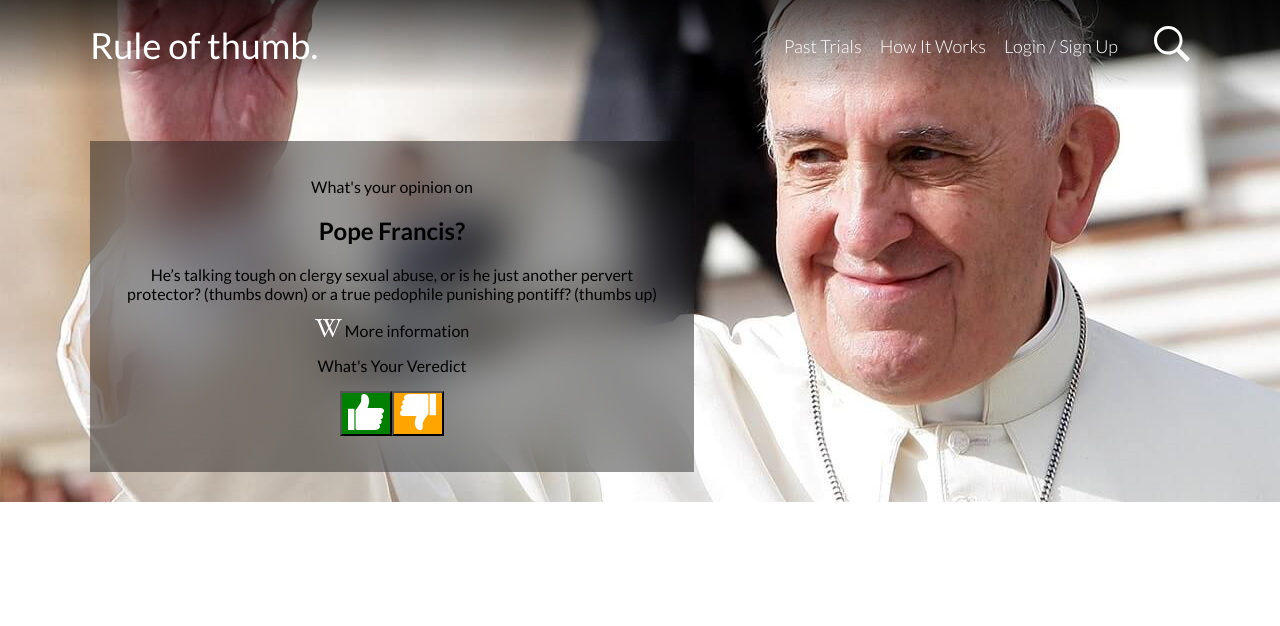
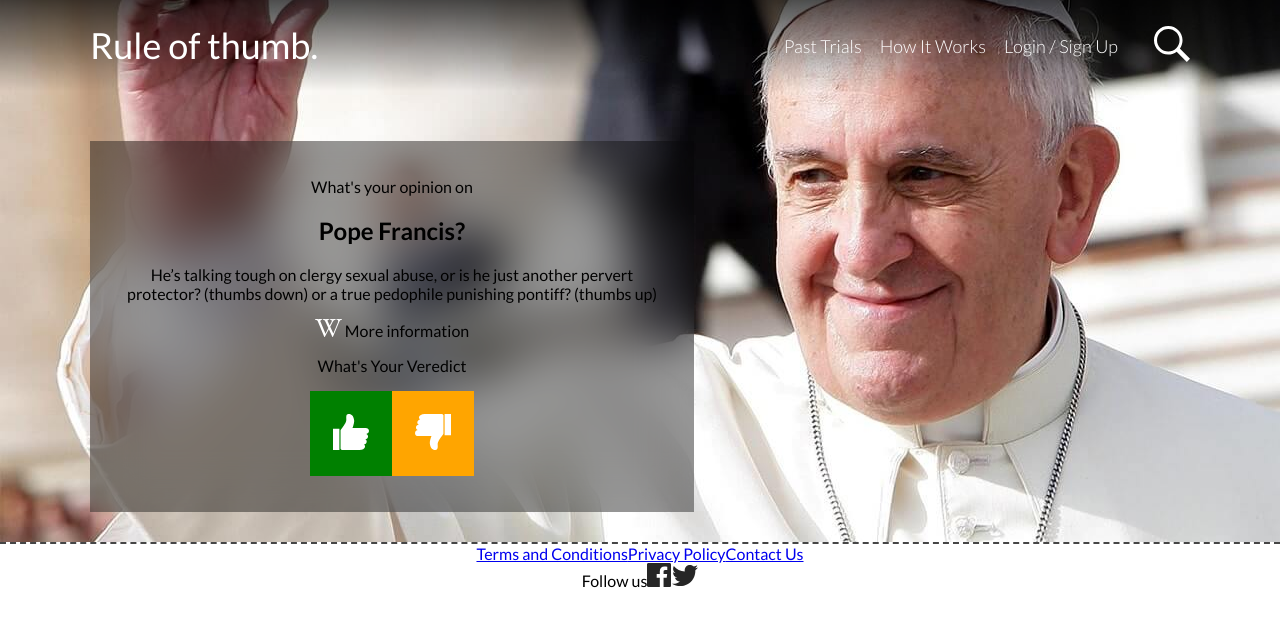
Before and after one commit to iamjuandis/rule-of-thumb, a React (Create React App) app: page / in a window 1280 px wide. Shown: the top 626 px of the page. Built offline with nearby package versions, Linux system fonts and the light colour scheme.

Commit message:
Footer base added.

```diff
--- a/src/App.js
+++ b/src/App.js
@@ -2,6 +2,7 @@ import "./App.css";
 import Header from "./components/header";
 import Hero from "./components/hero";
 import IMAGE_POPE from "./assets/images/pope-francis.jpg";
+import Footer from "./components/footer";
 
 const App = () => {
   return (
@@ -12,6 +13,7 @@ const App = () => {
         headline="Pope Francis?"
         paragraph="He’s talking tough on clergy sexual abuse, or is he just another pervert protector? (thumbs down) or a true pedophile punishing pontiff? (thumbs up)"
       />
+      <Footer />
     </div>
   );
 };
--- /dev/null
+++ b/src/components/footer/index.jsx
@@ -0,0 +1,28 @@
+import { FooterContainer } from "./styled"
+import ICON_FACEBOOK from '../../assets/svg/icon-facebook.svg';
+import ICON_TWITTER from '../../assets/svg/icon-twitter.svg';
+
+const Footer = () => {
+    return (
+        <FooterContainer>
+            <div className="inner_container">
+                <div>
+                    <a href="/terms-and-conditions">Terms and Conditions</a>
+                    <a href="/privacy-policy">Privacy Policy</a>
+                    <a href="/contact-us">Contact Us</a>
+                </div>
+                <div className="social-media-actions">
+                    <span>Follow us</span>
+                    <a href="https://facebook.com/">
+                        <img src={ICON_FACEBOOK} alt="Facebook Icon" />
+                    </a>
+                    <a href="https://facebook.com/">
+                        <img src={ICON_TWITTER} alt="Twitter Icon" />
+                    </a>
+                </div>
+            </div>
+        </FooterContainer>
+    )
+}
+
+export default Footer;
--- /dev/null
+++ b/src/components/footer/styled/index.js
@@ -0,0 +1,11 @@
+import styled from "styled-components";
+
+const FooterContainer = styled.footer`
+  background: #fff;
+  width: 100%;
+  .inner_container {
+    border-top: 2px dashed #464646;
+  }
+`;
+
+export { FooterContainer };
--- a/src/components/voting_button/styled/index.js
+++ b/src/components/voting_button/styled/index.js
@@ -2,10 +2,14 @@ import styled from "styled-components";
 
 const VotingButtonContainer = styled.button`
   background: ${(props) => (props.type === "up" ? "green" : "orange")};
-  margi: auto;
+  border: none;
+  margin: 0;
+  padding: 23px;
+  width: auto;
   img {
     height: 36px;
     transform: rotate(${(props) => (props.type === "up" ? "0deg" : "180deg")});
+    margin: auto;
     width: 36px;
   }
 `;
```
Also changed, not shown: src/assets/svg/icon-facebook.svg (added), src/assets/svg/icon-twitter.svg (added).
